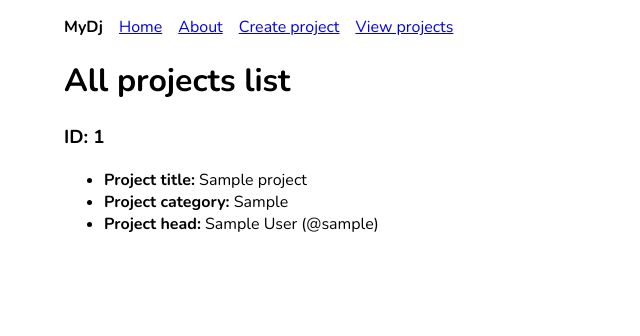
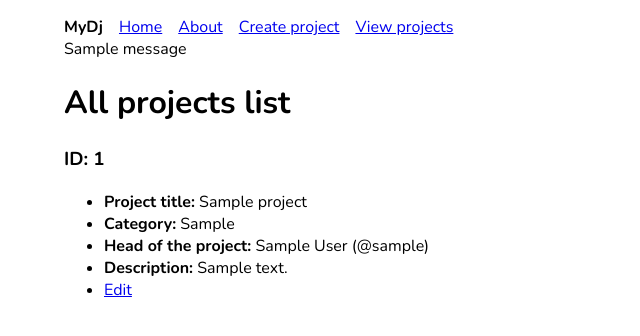
Before and after one commit to vlnko/pmx, a Django app: page /projects/all in a window 1280 px wide. Shown: the top 336 px of the page, without its empty margins (0-640 px from the left). Run offline with Django 4.2, Linux system fonts and the light colour scheme; a user stored in the database is signed in; tables that the repository leaves empty hold one stand-in row (values such as "Sample post"); one stand-in notice (Sample message) is shown.

Commit message:
created project update view

```diff
--- a/projects/forms.py
+++ b/projects/forms.py
@@ -6,4 +6,4 @@ from .models import Project
 class ProjectCreateForm(ModelForm):
     class Meta:
         model = Project
-        fields = ['title', 'category', 'description', 'head', 'project_team']
+        fields = ['title', 'category', 'description', 'deadline', 'head', 'project_team']
--- a/projects/urls.py
+++ b/projects/urls.py
@@ -1,8 +1,9 @@
 from django.urls import path
-from .views import ProjectCreateView, ProjectList
+from .views import ProjectCreateView, ProjectListView, ProjectUpdateView
 
 
 urlpatterns = [
     path("create", ProjectCreateView.as_view(), name="project-create"),
-    path("all", ProjectList.as_view(), name="project-all"),
+    path("all", ProjectListView.as_view(), name="project-all"),
+    path('update/<int:pk>/', ProjectUpdateView.as_view(),name='project-update'),
 ]
--- a/projects/views.py
+++ b/projects/views.py
@@ -1,20 +1,28 @@
 from django.urls import reverse_lazy
-from django.views.generic.edit import CreateView
+from django.views.generic.edit import CreateView, UpdateView
 from django.views.generic.list import ListView
 from django.views.generic import TemplateView
 from django.contrib.auth.mixins import LoginRequiredMixin
 from .models import Project
-
-
 from .forms import ProjectCreateForm
 
 
 class ProjectCreateView(LoginRequiredMixin, CreateView):
     form_class = ProjectCreateForm
     success_url = reverse_lazy("project-all")
-    template_name = "projects/projectcreate.html"
+    template_name = "projects/project_create.html"
 
 
-class ProjectList(LoginRequiredMixin, ListView):
+class ProjectListView(LoginRequiredMixin, ListView):
     model = Project
     context_object_name = 'projects'
+
+
+class ProjectUpdateView(LoginRequiredMixin, UpdateView):
+    model = Project
+    fields = ['title', 'category', 'description', 'deadline', 'head', 'project_team']
+    success_url = reverse_lazy("project-all")
+    template_name = "projects/project_update.html"
+
+    def form_valid(self, form):
+        return super(ProjectUpdateView,self).form_valid(form)
--- a/templates/base.html
+++ b/templates/base.html
@@ -22,6 +22,16 @@
         <li><a href="{% url 'project-all' %}">View projects</a></li>
     </ul>
 
+    {% if messages %}
+		<div class="messages">
+		{% for message in messages %}
+			<div>
+				{{ message }}
+			</div>
+		{% endfor %}
+		</div>
+	{% endif %}
+
     <div class="container">
         {% block content %}{% endblock content %}
     </div>
--- a/templates/projects/project_list.html
+++ b/templates/projects/project_list.html
@@ -12,8 +12,10 @@
             <h3>ID: {{ project.id }}</h3>
             <ul>
                 <li><b>Project title:</b> {{ project.title}}</li>
-                <li><b>Project category:</b> {{ project.category}}</li>
-                <li><b>Project head:</b> {{ project.head}}</li>
+                <li><b>Category:</b> {{ project.category}}</li>
+                <li><b>Head of the project:</b> {{ project.head}}</li>
+                <li><b>Description:</b> {{ project.description}}</li>
+                <li><a href="{%url 'project-update' project.id %}">Edit</a></li>
             </ul>
         {% endfor %}
 
```
Also changed, not shown: templates/projects/project_create.html (renamed from templates/projects/projectcreate.html, +6 -1 lines), templates/projects/project_update.html (added, +23 -0 lines).
